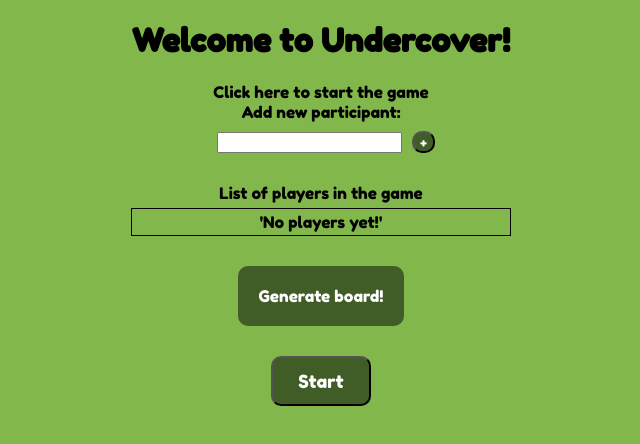
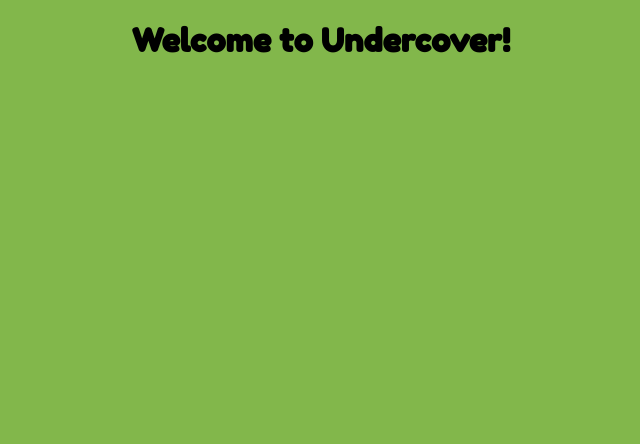
Before and after one commit to renatalourena/undercover, a React (Create React App) app: page /login/session in a window 1280 px wide. Shown: the top 444 px of the page, without its empty margins (319-959 px from the left). Built offline with nearby package versions, Linux system fonts and the light colour scheme.

Commit message:
reduce complexity by using component directly

```diff
--- a/src/App.js
+++ b/src/App.js
@@ -1,7 +1,7 @@
 import React from 'react';
-import { Route, Switch, Link } from "react-router-dom";
+import { Route, Switch } from "react-router-dom";
 import './App.css';
-import Login from './components/Login'
+import AddParticipants from './components/AddParticipants'
 
 
 export default class App extends React.Component {
@@ -11,11 +11,10 @@ export default class App extends React.Component {
       <div className="app">
         <div className="home">
             <h1>Welcome to Undercover!</h1>
-            <Link to="/login">Click here to start the game</Link>
         </div>
         <Switch>
-          <Route exact path="/" component={Login} />
-          <Route path="/login" component={Login} />
+          <Route exact path="/" component={AddParticipants} />
+          <Route path="/home" component={AddParticipants} />
         </Switch>
       </div>
     )
--- a/src/components/AddParticipants.jsx
+++ b/src/components/AddParticipants.jsx
@@ -53,10 +53,9 @@ export default () => {
         </table>
       </div>
       <div className="generate-board">
-        <Link to="/login/session">Generate board!</Link>
+        <Link to="/home/session">Generate board!</Link>
       </div>
-      <Route path="/login/session" component={() => <Round participants={playersList} />} />
-      {/* <Route path="/login" component={Login} />  */}
+      <Route path="/home/session" component={() => <Round participants={playersList} />} />
     </div>
   );
 };
--- a/src/components/Login.css
+++ /dev/null
@@ -1,11 +0,0 @@
-.join-button {
-  margin: 10px;
-}
-
-.login {
-  text-align: center;
-}
-
-.login input {
-  margin: 10px;
-}
--- a/src/components/Login.jsx
+++ /dev/null
@@ -1,18 +0,0 @@
-import React from "react";
-import './Login.css'
-import AddParticipants from "./AddParticipants";
-
-export default (props) => {
-
-  return (
-    <div >
-      <div className="login">
-        <div>
-          <AddParticipants></AddParticipants>
-        </div>
-
-      </div>
-
-    </div>
-  );
-}
```
